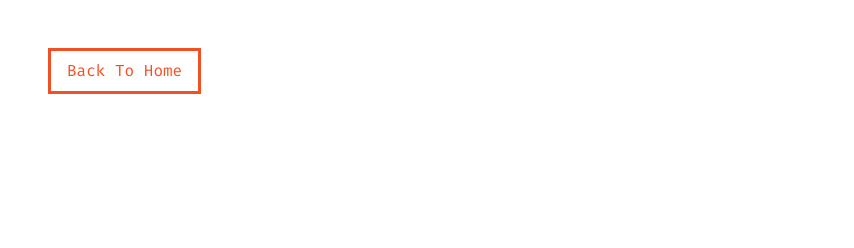
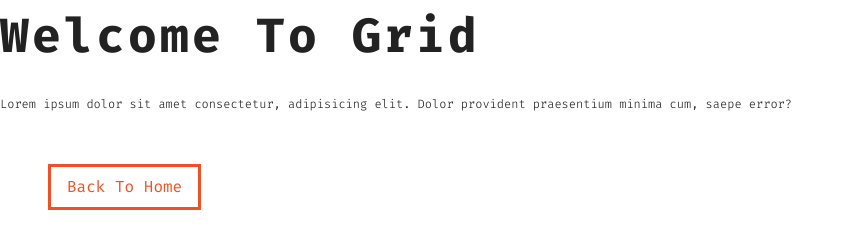
Before and after one commit to FatimaBangayadiallo/grid-mini-project, a plain HTML site: page hero.html in a window 1280 px wide. Shown: the whole page, without its empty margins (0-854 px from the left). Drawn offline with Linux system fonts and the light colour scheme.

Commit message:
the hero html page setup

```diff
--- a/hero.html
+++ b/hero.html
@@ -3,13 +3,26 @@
   <head>
     <meta charset="UTF-8" />
     <meta name="viewport" content="width=device-width, initial-scale=1.0" />
-    <title>hero</title>
+    <title>Hero</title>
     <!-- font awesome link -->
     <link rel="stylesheet" href="./fontawesome-free-5.9.0-web/css/all.css" />
     <!-- styles  css-->
     <link rel="stylesheet" href="./style.css" />
   </head>
   <body>
+    <!-- the header section -->
+    <header class="hero-header">
+      <!-- hero banner -->
+      <div class="hero-banner">
+        <h1>welcome to grid</h1>
+        <p>
+          Lorem ipsum dolor sit amet consectetur, adipisicing elit. Dolor
+          provident praesentium minima cum, saepe error?
+        </p>
+      </div>
+    </header>
+    <!-- the end of the header section -->
+
     <a href="index.html" class="btn">back to home</a>
   </body>
 </html>
```
Also changed, not shown: cards.html (+1 -1 lines).
